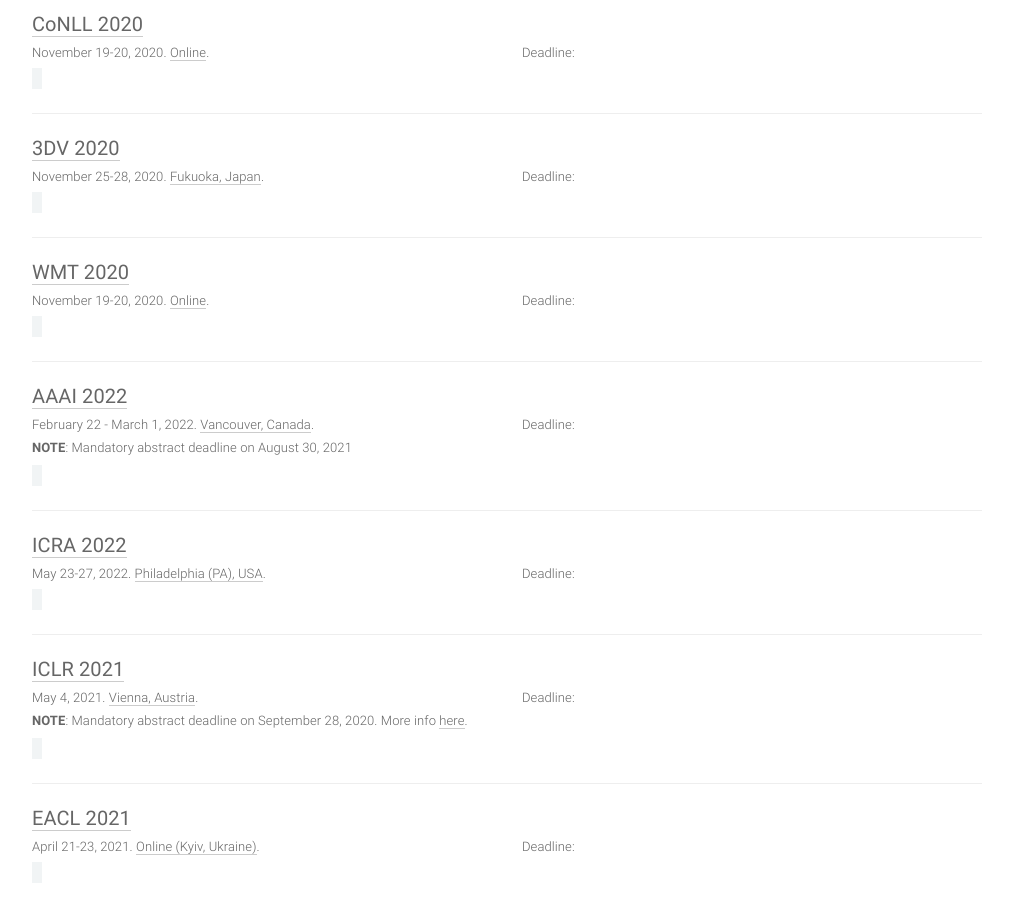
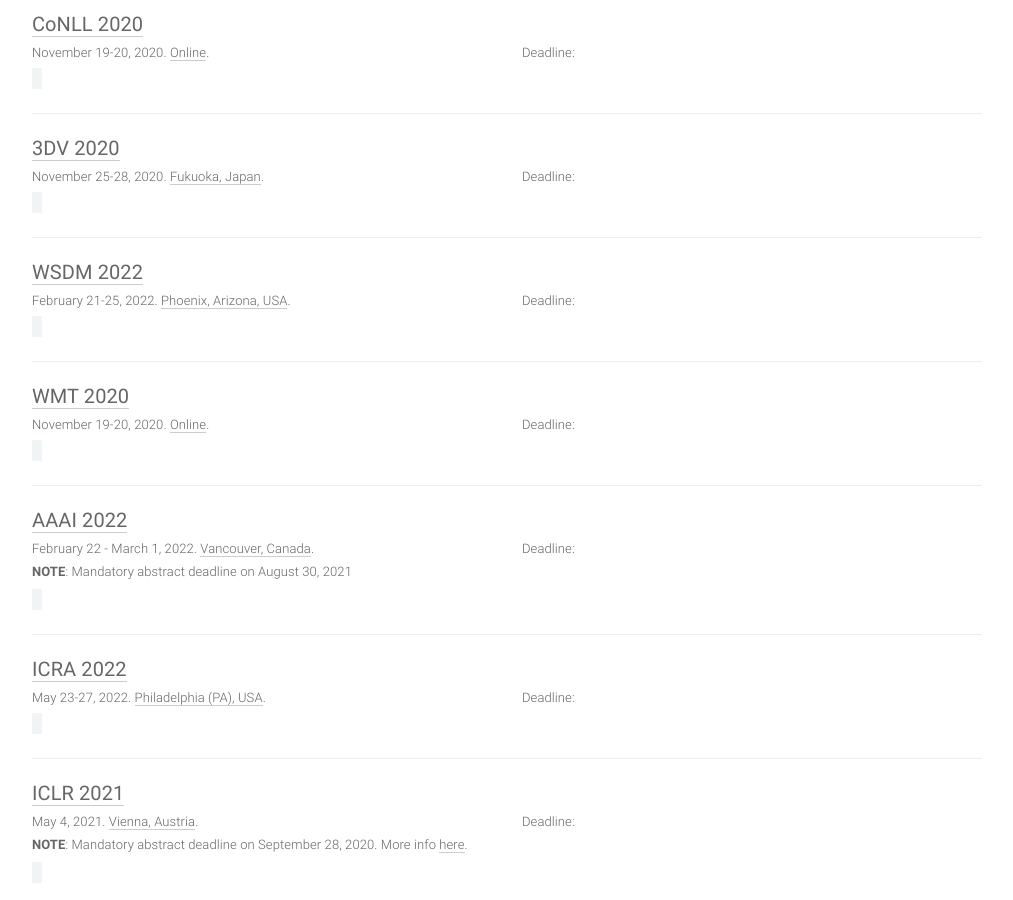
Before and after one commit to paperswithcode/ai-deadlines, a Jekyll site: the page built from index.html, in a window 1280 px wide and 900 px high, scrolled down 3182 px. Shown: the whole window, without its empty margins (133-1146 px from the left). Built offline with Jekyll 4.4.1, drawn with Linux system fonts in a browser that asks for light colours; comment, search, counter and statistics services are not loaded.

Commit message:
Add WSDM 2022 (#357)

```diff
--- a/_data/conferences.yml
+++ b/_data/conferences.yml
@@ -284,6 +284,17 @@
   date: November 25-28, 2020
   place: Fukuoka, Japan
   sub: CV
+
+- title: WSDM
+  hindex: 54
+  year: 2022
+  id: wsdm22
+  link: https://www.wsdm-conference.org/2022/
+  deadline: '2021-08-09 23:59:59'
+  timezone: UTC-12
+  date: February 21-25, 2022
+  place: Phoenix, Arizona, USA
+  sub: DM
 
 - title: WMT
   hindex: 27
```
